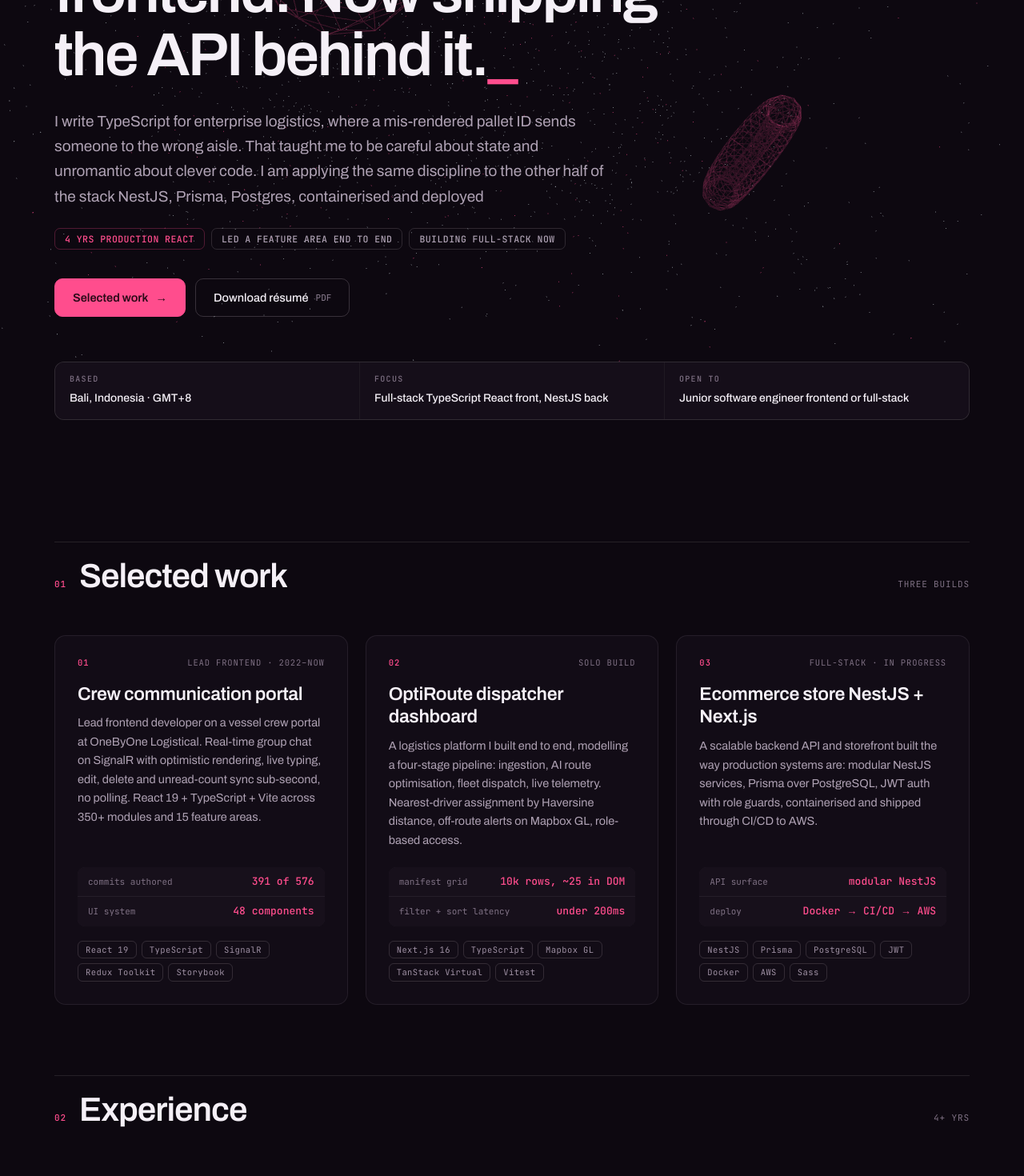
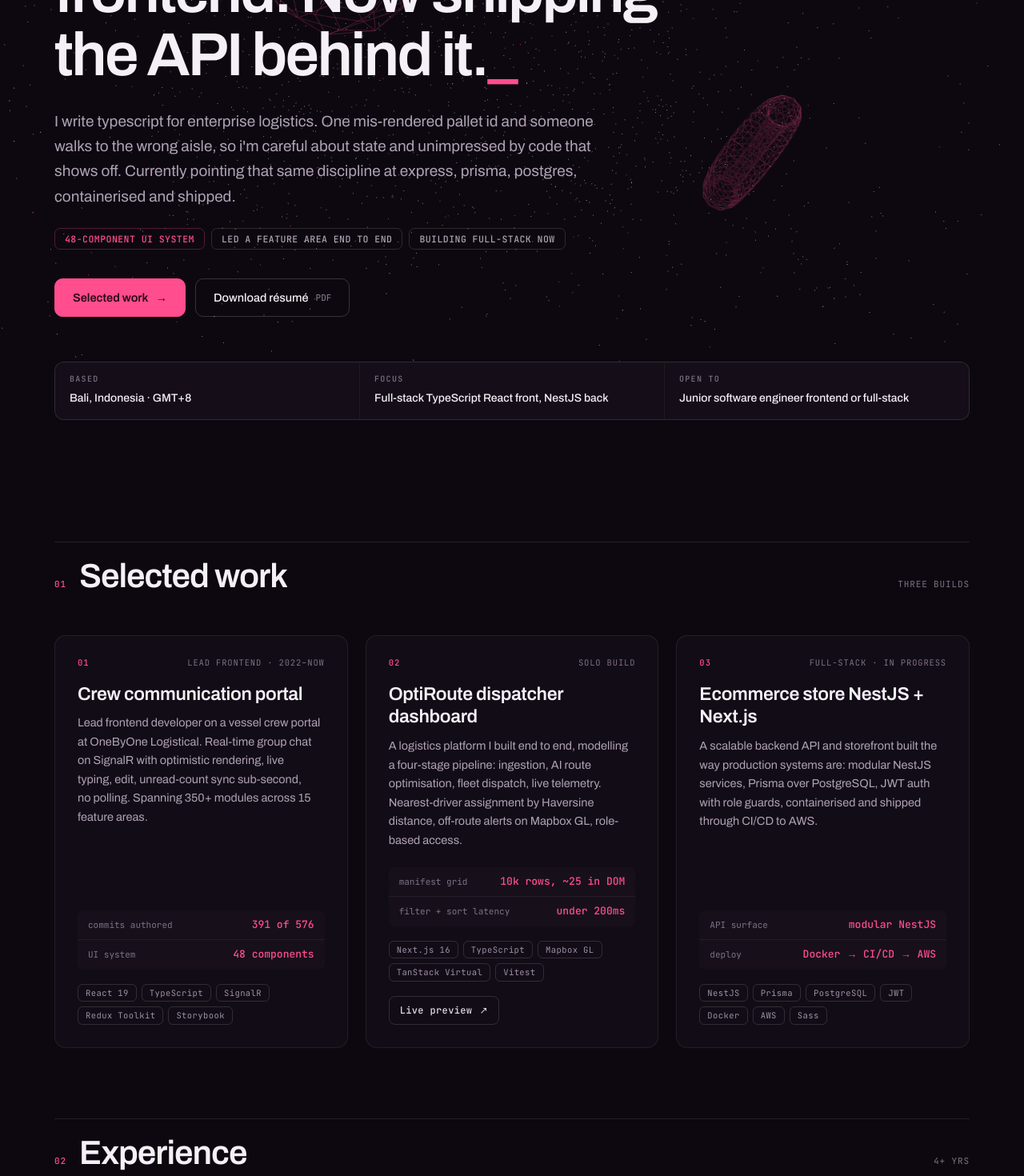
Before and after one commit to hapsarilw/personal-site, a Next.js app: page / in a window 1280 px wide. Shown: the part 340-1810 px from the top of the page at 80% size. Built offline with nearby package versions, Linux system fonts and the light colour scheme.

Commit message:
fix: update availability and description for clarity; add live preview button to projects

```diff
--- a/src/components/sections/selected-work.module.css
+++ b/src/components/sections/selected-work.module.css
@@ -72,3 +72,8 @@
   flex-wrap: wrap;
   gap: 6px;
 }
+
+.preview {
+  align-self: flex-start;
+  margin-top: 18px;
+}
--- a/src/components/sections/selected-work.tsx
+++ b/src/components/sections/selected-work.tsx
@@ -1,5 +1,6 @@
 import { Section } from '@/components/layout/section';
 import { RevealGroup } from '@/components/motion/reveal-group';
+import { ButtonLink } from '@/components/ui/button';
 import { Card } from '@/components/ui/card';
 import { SectionHeading } from '@/components/ui/section-heading';
 import { Tag } from '@/components/ui/tag';
@@ -37,6 +38,19 @@ export function SelectedWork() {
                 <Tag key={item}>{item}</Tag>
               ))}
             </div>
+
+            {project.previewUrl ? (
+              <ButtonLink
+                href={project.previewUrl}
+                variant="subtle"
+                size="sm"
+                target="_blank"
+                rel="noopener noreferrer"
+                className={styles.preview}
+              >
+                Live preview <span aria-hidden="true">↗</span>
+              </ButtonLink>
+            ) : null}
           </Card>
         ))}
       </RevealGroup>
--- a/src/content/looking-for.ts
+++ b/src/content/looking-for.ts
@@ -10,7 +10,7 @@ export const lookingForCards: LookingForCard[] = [
     eyebrow: 'THE ROLE',
     title: 'Junior software engineer',
     description:
-      'Frontend-leaning or full-stack. Four years of production React means I arrive useful on day one  and I am already writing the NestJS half in my own time.',
+      'Frontend-leaning or full-stack. Production React experience means I arrive useful on day one  and I am already writing the NestJS half in my own time.',
     points: ['React + TypeScript foundation', 'Open to backend and platform'],
   },
   {
@@ -18,7 +18,7 @@ export const lookingForCards: LookingForCard[] = [
     title: 'Somewhere with real users',
     description:
       'Operations tooling, logistics, anything with a domain. I do my best work where correctness matters more than novelty.',
-    points: ['Code review and pairing', 'Remote or Bandung / Jakarta'],
+    points: ['Code review and pairing', 'Remote or on-site Bali / Jakarta'],
   },
   {
     eyebrow: 'DAY ONE',
--- a/src/content/projects.ts
+++ b/src/content/projects.ts
@@ -10,6 +10,7 @@ export type Project = {
   description: string;
   metrics: ProjectMetric[];
   tech: string[];
+  previewUrl?: string;
 };
 
 export const projects: Project[] = [
@@ -18,7 +19,7 @@ export const projects: Project[] = [
     meta: 'LEAD FRONTEND · 2022–NOW',
     title: 'Crew communication portal',
     description:
-      'Lead frontend developer on a vessel crew portal at OneByOne Logistical. Real-time group chat on SignalR with optimistic rendering, live typing, edit, delete and unread-count sync  sub-second, no polling. React 19 + TypeScript + Vite across 350+ modules and 15 feature areas.',
+      'Lead frontend developer on a vessel crew portal at OneByOne Logistical. Real-time group chat on SignalR with optimistic rendering, live typing, edit, unread-count sync  sub-second, no polling. Spanning 350+ modules across 15 feature areas.',
     metrics: [
       { label: 'commits authored', value: '391 of 576' },
       { label: 'UI system', value: '48 components' },
@@ -36,6 +37,7 @@ export const projects: Project[] = [
       { label: 'filter + sort latency', value: 'under 200ms' },
     ],
     tech: ['Next.js 16', 'TypeScript', 'Mapbox GL', 'TanStack Virtual', 'Vitest'],
+    previewUrl: 'https://opti-route-mauve.vercel.app/',
   },
   {
     id: '03',
--- a/src/content/site.ts
+++ b/src/content/site.ts
@@ -32,13 +32,13 @@ export const navLinks = [
 ] as const;
 
 export const hero = {
-  availability: 'OPEN TO JUNIOR SOFTWARE ENGINEER ROLES',
+  availability: 'OPEN TO FRONTEND AND JUNIOR SOFTWARE ENGINEER ROLES',
   eyebrow: 'HAPSARI LAKSMI WIJAYANTI  /  JUNIOR SOFTWARE ENGINEER',
   headline: 'Four years of production frontend. Now shipping the API behind it.',
   summary:
-    'I write TypeScript for enterprise logistics, where a mis-rendered pallet ID sends someone to the wrong aisle. That taught me to be careful about state and unromantic about clever code. I am applying the same discipline to the other half of the stack NestJS, Prisma, Postgres, containerised and deployed',
+    'I write typescript for enterprise logistics. One mis-rendered pallet id and someone walks to the wrong aisle, so i\'m careful about state and unimpressed by code that shows off. Currently pointing that same discipline at express, prisma, postgres, containerised and shipped.',
   badges: [
-    { label: '4 YRS PRODUCTION REACT', accent: true },
+    { label: '48-COMPONENT UI SYSTEM', accent: true },
     { label: 'LED A FEATURE AREA END TO END', accent: false },
     { label: 'BUILDING FULL-STACK NOW', accent: false },
   ],
@@ -51,13 +51,13 @@ export const hero = {
 
 export const about = {
   paragraphs: [
-    'I write frontend for enterprise logistics  software where a mis-rendered pallet ID sends someone to the wrong aisle. Four years of that has made me careful about state and unromantic about clever code.',
-    'I am looking for a junior software engineer role where I can widen out: keep the React and TypeScript depth, and add the backend, testing, and systems work I currently only meet from the client side of the fetch.',
+    'I got into software through the part people actually touch. Frontend taught me that trust lives in small stuff, a loading state that doesn\'t lie, a form that fails without drama, a layout that survives bad wifi.',
+    'Now i\'m going wide without losing the depth. Backend, testing, systems, all the stuff. Because the engineer i\'m becoming owns the whole feature, from the call where someone explains what they actually need to the query that makes it happen.',
   ],
   facts: [
     { label: 'LEARNING', value: 'NestJS, Prisma and Postgres  the other side of the request' },
     { label: 'BUILDING', value: 'OptiRoute  a dispatcher dashboard I use as a proving ground' },
-    { label: 'HABIT', value: 'Writing the reusable version the second time, not the fourth' },
+    { label: 'HABIT', value: "I frame feedback as what it fixes, not what's wrong" },
   ],
 } as const;
 
--- a/src/content/stack.ts
+++ b/src/content/stack.ts
@@ -14,7 +14,7 @@ export const stackGroups: StackGroup[] = [
   },
   {
     title: 'BACKEND',
-    items: ['NestJS', 'Express', 'Node.js', 'REST API design'],
+    items: ['Express', 'Node.js', 'REST API design'],
   },
   {
     title: 'DATABASE & ORM',
```
Also changed, not shown: 1 other file (tests, documents, lock files or other folders).
